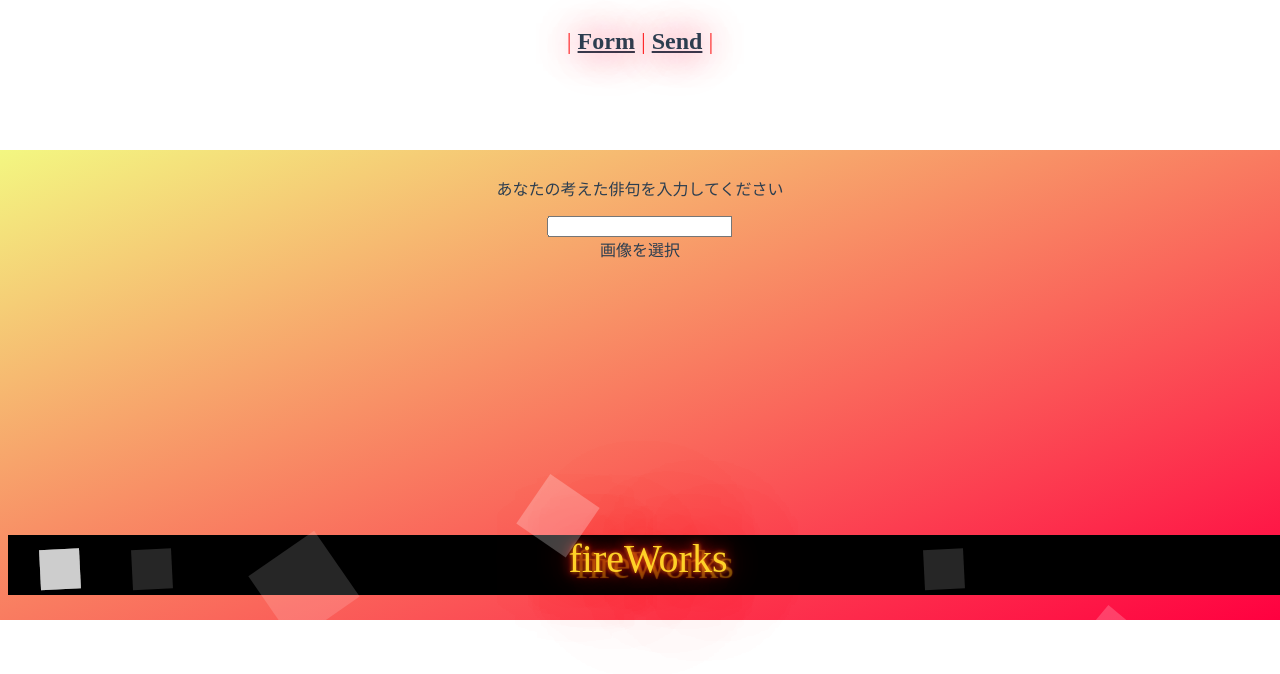
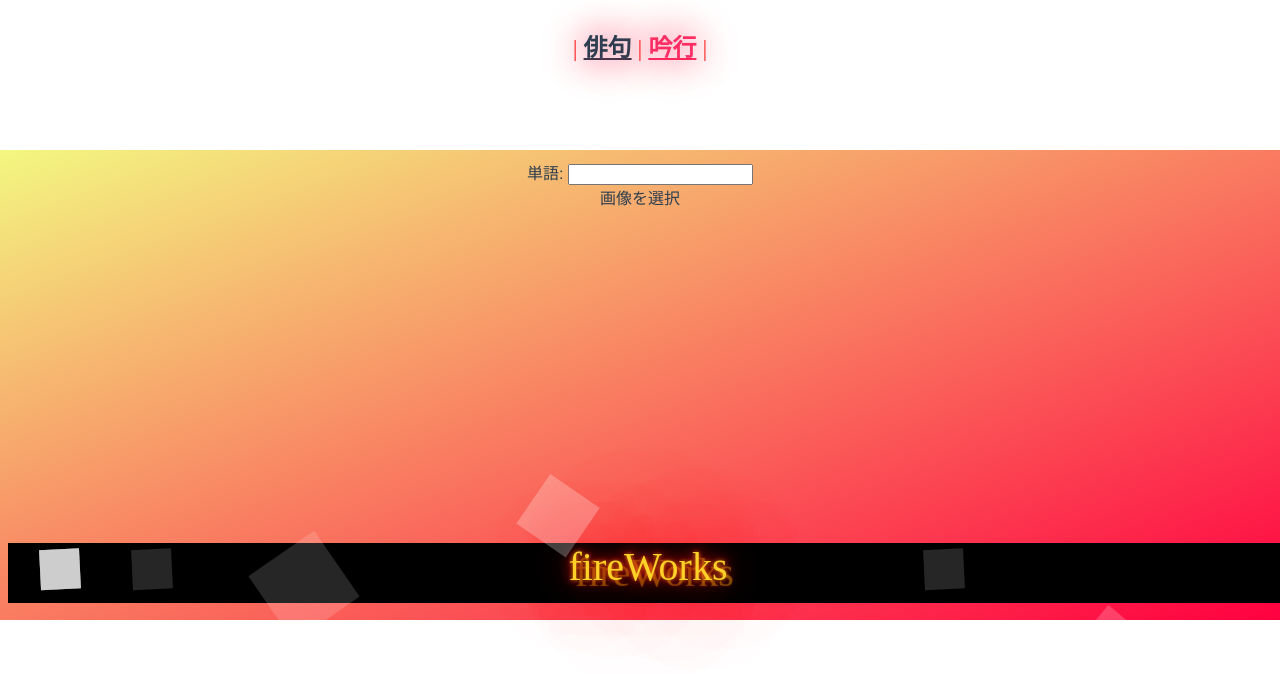
Before and after one commit to kubo-hide-kun/haiku-app, a Vue app: page /send in a window 1280 px wide. Shown: the top 674 px of the page. Built offline with nearby package versions, Linux system fonts and the light colour scheme.

Commit message:
Fix Japanese

```diff
--- a/src/App.vue
+++ b/src/App.vue
@@ -10,10 +10,10 @@
 
       |
       <!--Formページ-->
-      <router-link to="/Form">Form</router-link>
+      <router-link to="/form">俳句</router-link>
       |
       <!--Formページ-->
-      <router-link to="/Send">Send</router-link>
+      <router-link to="/send">吟行</router-link>
       |
 
     </div>
--- a/src/views/send.vue
+++ b/src/views/send.vue
@@ -1,8 +1,7 @@
 <template>
   <div class="send">
     <div class="input-word">
-    <p>あなたの考えた俳句を入力してください</p>
-    <input v-model="haiku" />
+    単語: <input v-model="haiku" />
     </div>
 
     <div class="input-img">
@@ -18,7 +17,7 @@
 
 
     <div v-show="uploadedImage" @click="remove" key="send-img"><p>{{img_name}} x </p></div>
-    <div v-show="uploadedImage && haiku"><button>test</button></div>
+    <div v-show="uploadedImage && haiku"><button>投句</button></div>
   </div>
 </template>
 
```
